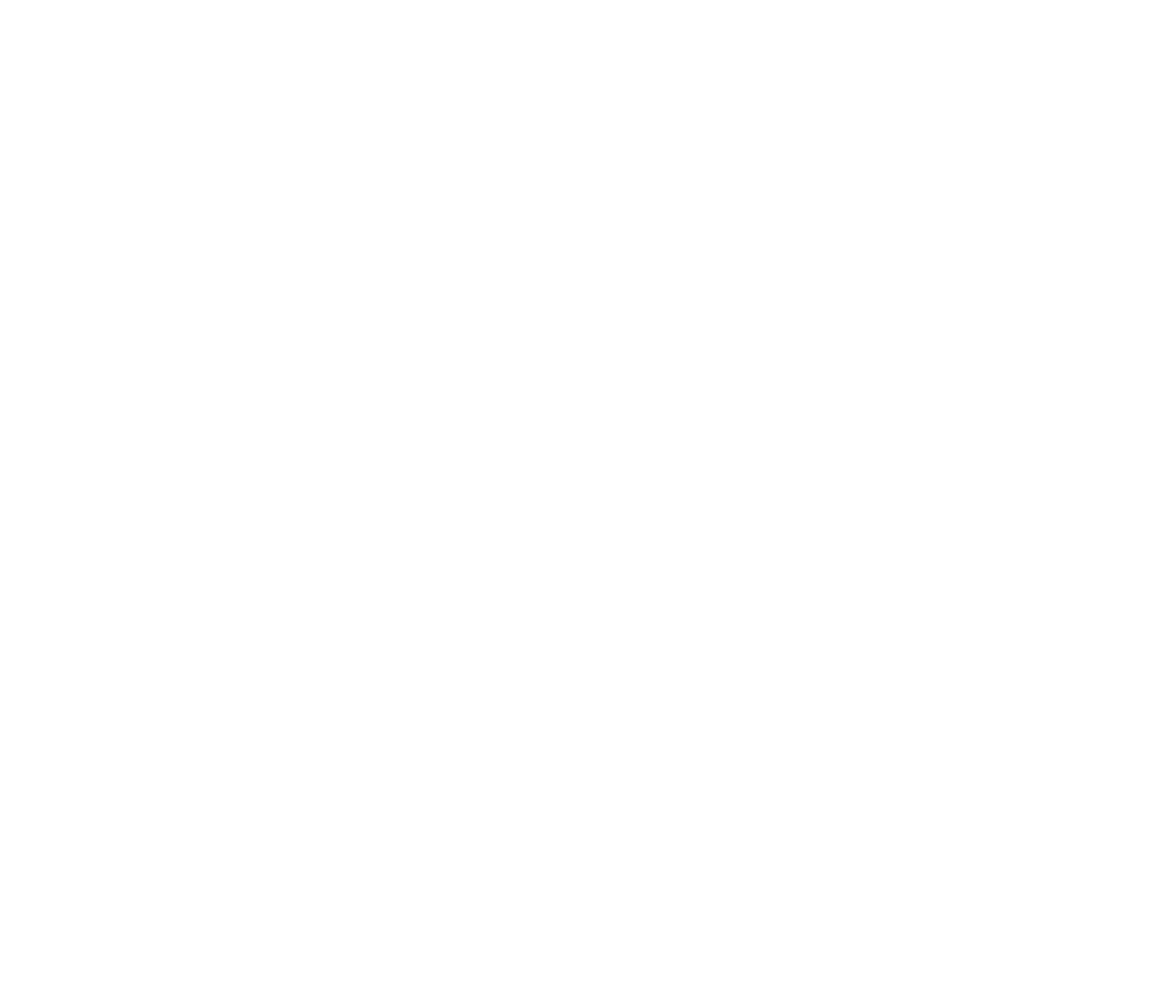
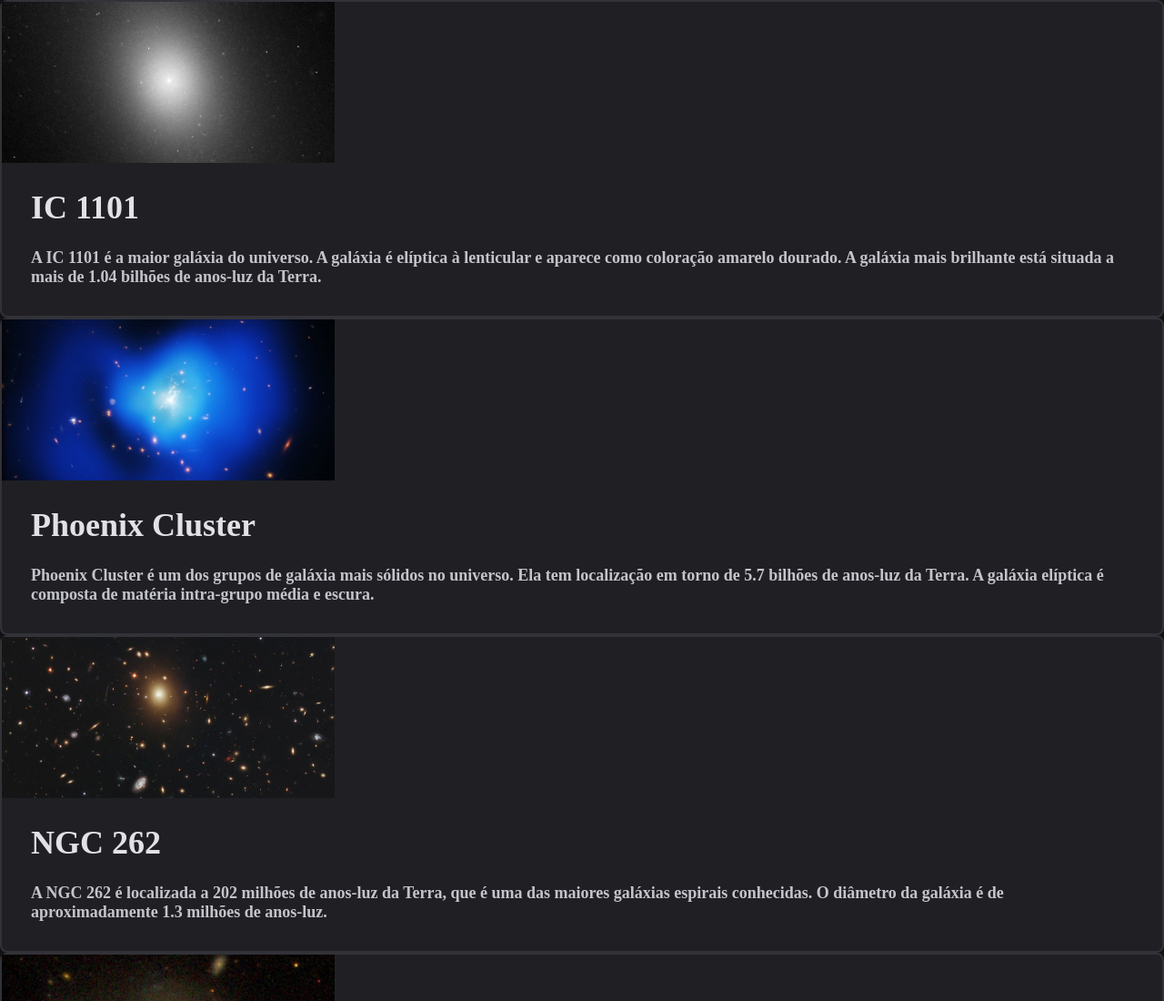
Before and after one commit to gabrielpdb/rocketseat-explorer-stage03-04-grid, a plain HTML site: page index.html in a window 1280 px wide. Shown: the top 1100 px of the page at 91% size. Before the commit the page ends 800 px from the top, so only its background shows below. Drawn offline with Linux system fonts and the light colour scheme.

Commit message:
Aplicando o Grid

```diff
--- a/index.html
+++ b/index.html
@@ -4,6 +4,66 @@
     <meta charset="UTF-8" />
     <meta name="viewport" content="width=device-width, initial-scale=1.0" />
     <title>Galaxies</title>
+    <link rel="stylesheet" href="./styles.css" />
   </head>
-  <body></body>
+  <body>
+    <main>
+      <div class="card">
+        <img src="./assets/01.jpg" alt="IC 1101" />
+        <h2>IC 1101</h2>
+        <p>
+          A IC 1101 é a maior galáxia do universo. A galáxia é elíptica à
+          lenticular e aparece como coloração amarelo dourado. A galáxia mais
+          brilhante está situada a mais de 1.04 bilhões de anos-luz da Terra.
+        </p>
+      </div>
+      <div class="card">
+        <img src="./assets/02.jpg" alt="Phoenix Cluster" />
+        <h2>Phoenix Cluster</h2>
+        <p>
+          Phoenix Cluster é um dos grupos de galáxia mais sólidos no universo.
+          Ela tem localização em torno de 5.7 bilhões de anos-luz da Terra. A
+          galáxia elíptica é composta de matéria intra-grupo média e escura.
+        </p>
+      </div>
+      <div class="card">
+        <img src="./assets/03.jpg" alt="NGC 262" />
+        <h2>NGC 262</h2>
+        <p>
+          A NGC 262 é localizada a 202 milhões de anos-luz da Terra, que é uma
+          das maiores galáxias espirais conhecidas. O diâmetro da galáxia é de
+          aproximadamente 1.3 milhões de anos-luz.
+        </p>
+      </div>
+      <div class="card">
+        <img src="./assets/04.jpg" alt="NGC 4889" />
+        <h2>NGC 4889</h2>
+        <p>
+          A NGC 4889 é também famosa como “Coma B”, uma galáxia super gigante
+          elíptica situada aproximadamente a 308 milhões de anos-luz da Terra.
+          Ela também foi descoberta pelo astrônomo britânico Frederick William
+          Herschel I em 1785.
+        </p>
+      </div>
+      <div class="card">
+        <img src="./assets/05.jpg" alt="NGC 4874" />
+        <h2>NGC 4874</h2>
+        <p>
+          A NGC 4874 também conhecida como “Coma A” foi descoberta em 1785 pelo
+          astrônomo britânico Frederick William Herschel I. E está a 350 milhões
+          de anos-luz longe da Terra. É uma galáxia lisa, em forma de bola,
+          cercada por um círculo estelar.
+        </p>
+      </div>
+      <div class="card">
+        <img src="./assets/06.jpg" alt="A2261-BCG" />
+        <h2>A2261-BCG</h2>
+        <p>
+          A A2261-BCG situou-se a aproximadamente 3 bilhões de anos-luz da
+          Terra. É elíptica em formato e foi encontrada pelo Telescópio Espacial
+          Hubble. A A2261-BCG tem um diâmetro e um milhão de anos-luz.
+        </p>
+      </div>
+    </main>
+  </body>
 </html>
--- a/styles.css
+++ b/styles.css
@@ -0,0 +1,30 @@
+* {
+  margin: 0;
+  padding: 0;
+  box-sizing: border-box;
+}
+
+body {
+  background: #121214;
+}
+
+.card {
+  background: #202024;
+
+  border: 2px solid #323238;
+  border-radius: 8px;
+}
+
+.card h2 {
+  color: #e1e1e6;
+  font-weight: 900;
+  font-size: 36px;
+  padding: 24px 32px 0;
+}
+
+.card p {
+  padding: 24px 32px 32px;
+  color: #c4c4cc;
+  font-size: 18px;
+  font-weight: 600;
+}
```
Also changed, not shown: assets/01.jpg (added), assets/02.jpg (added), assets/03.jpg (added), assets/04.jpg (added), assets/05.jpg (added), assets/06.jpg (added).
